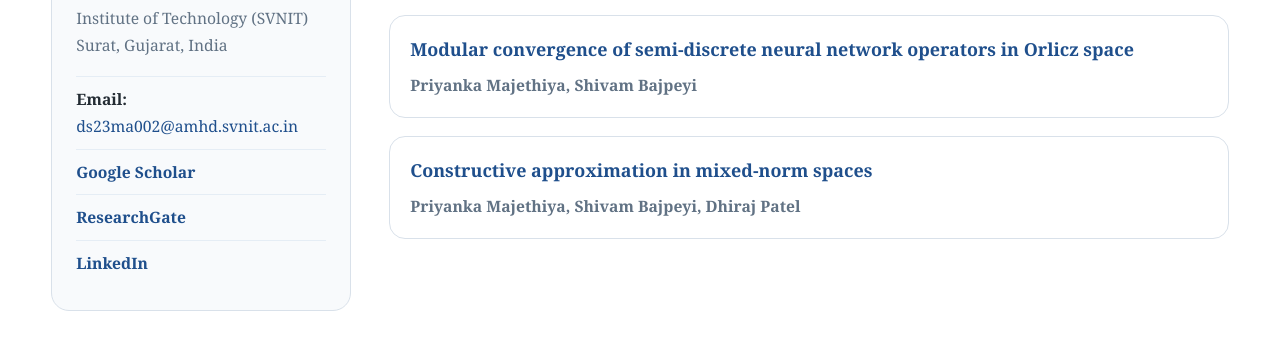
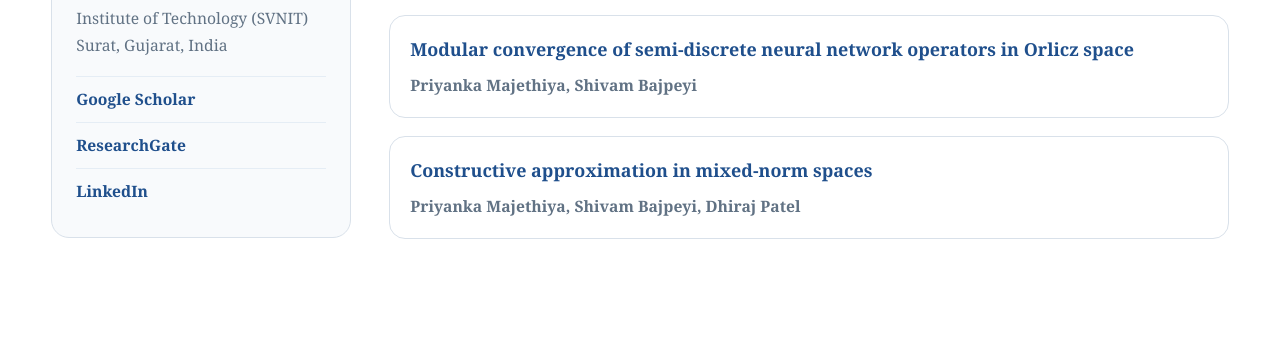
Before and after one commit to DS23MA002/priyankamajethiya.github.io, a plain HTML site: page publications.html in a window 1280 px wide. Shown: the part 216-566 px from the top of the page. Drawn offline with Linux system fonts and the light colour scheme.

Commit message:
Remove email link from publications sidebar
Removed email link from sidebar links.

```diff
--- a/publications.html
+++ b/publications.html
@@ -32,7 +32,7 @@
       <div class="place">Surat, Gujarat, India</div>
 
       <ul class="sidebar-links">
-        <li><strong>Email:</strong> <a href="mailto:ds23ma002@amhd.svnit.ac.in">ds23ma002@amhd.svnit.ac.in</a></li>
+
         <li><strong> <a href="https://scholar.google.com/citations?hl=en&user=m8OHx8wAAAAJ" target="_blank" rel="noopener">Google Scholar</a></li>
         <li><strong> <a href="https://www.researchgate.net/profile/Priyanka-Majethiya" target="_blank" rel="noopener">ResearchGate</a></li>
         <li><strong> <a href="https://www.linkedin.com/in/priyanka-majethiya-3678b42a2/" target="_blank" rel="noopener">LinkedIn</a></li>
```
